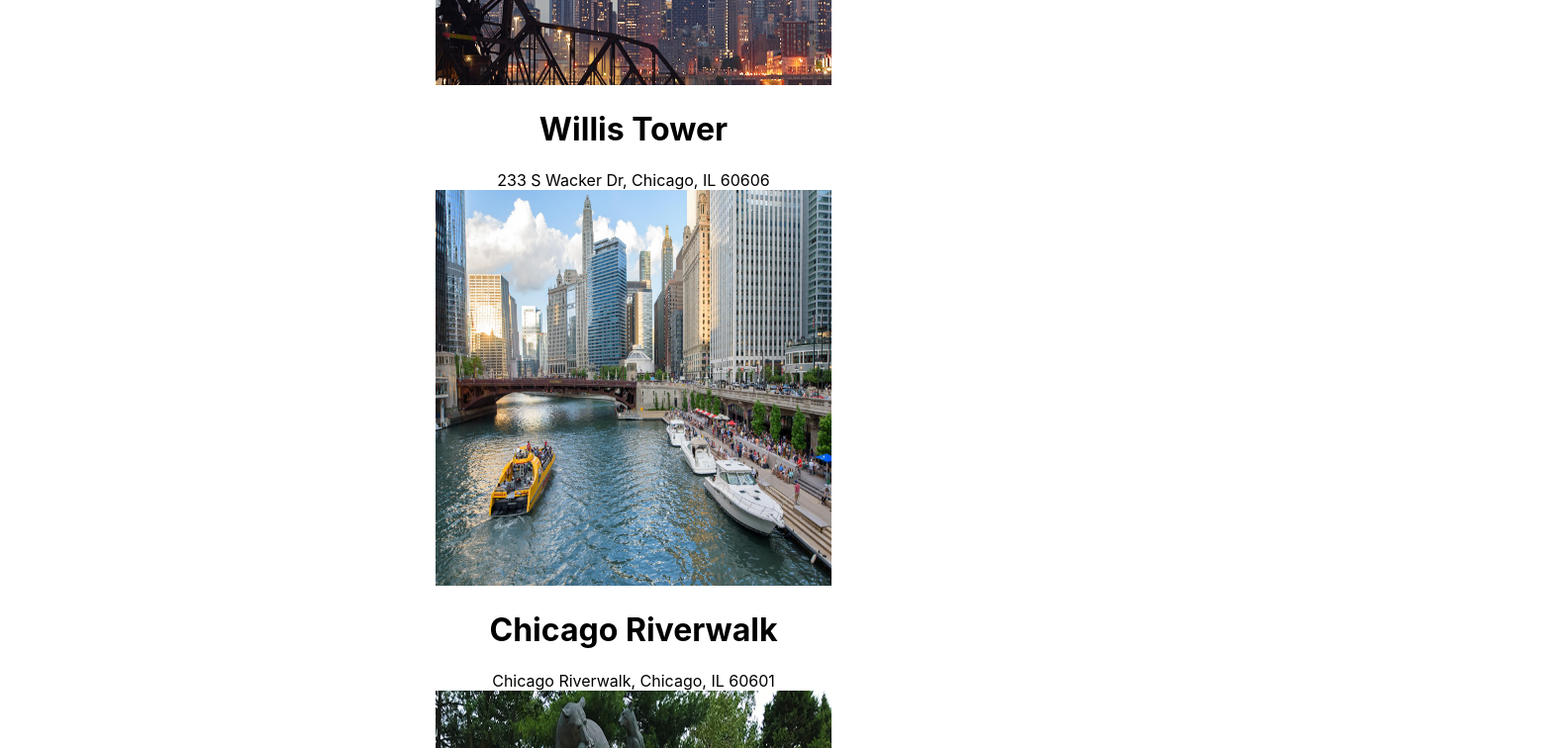
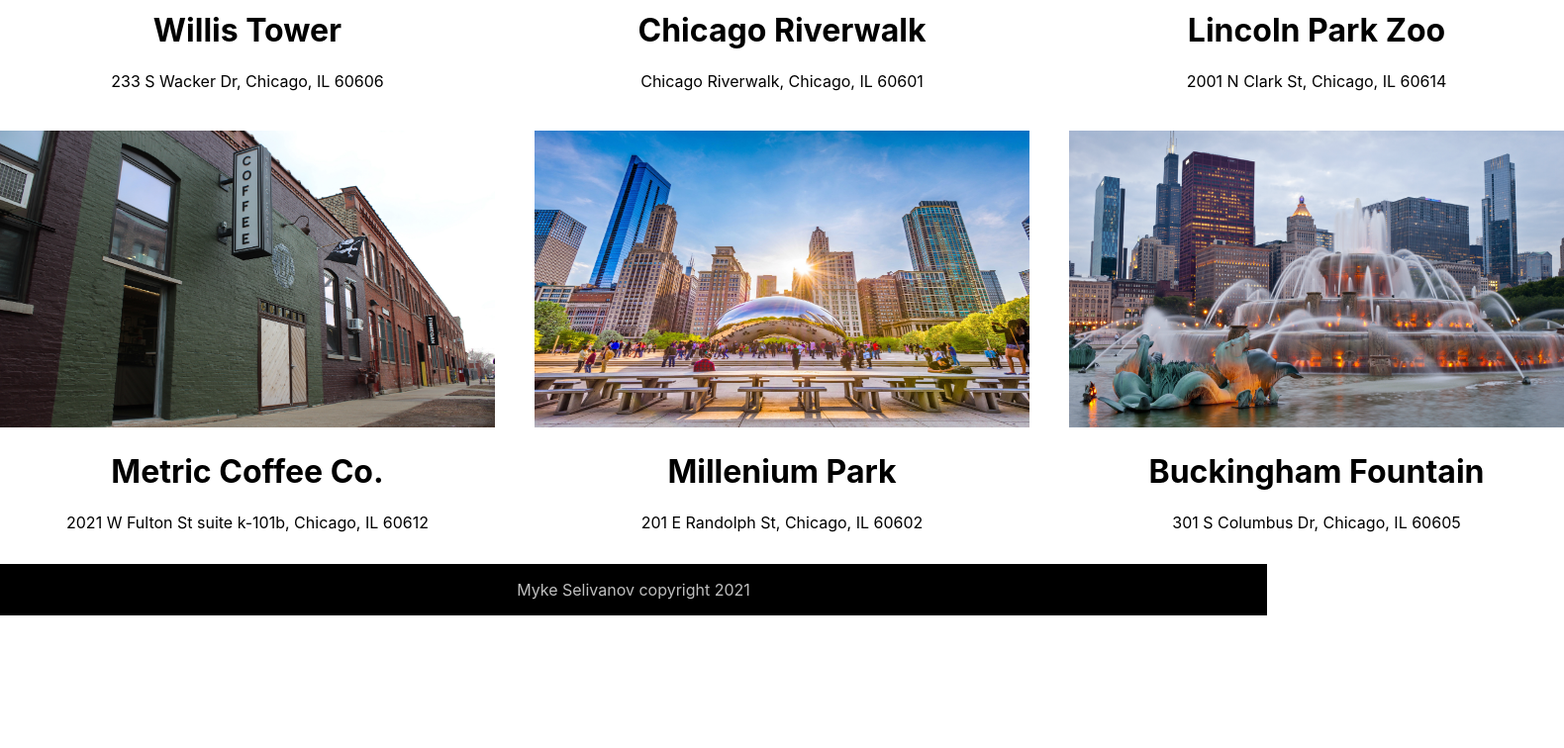
Before and after one commit to MykeSelivanov/chicagotour, a React (Create React App) app in the folder chicagotour/: page /#/ in a window 1280 px wide. Shown: the part 480-1236 px from the top of the page at 99% size, 1580 px wide, since content can reach past the window. After the commit the page ends 1102 px from the top, so only its background shows below. Built offline with nearby package versions, Linux system fonts and the light colour scheme.

Commit message:
dynamic content and footer

```diff
--- a/chicagotour/src/App.js
+++ b/chicagotour/src/App.js
@@ -1,14 +1,14 @@
 import './App.css';
-import logo from './logo.svg';
 import Title from './Title';
 import PLACESList from './PLACESList';
+import Footer from './Footer';
 
 function App() {
   return (
     <div className="App">
-     <Title />
-     <PLACESList />
-     {/* <img src={logo}/> */}
+      <Title />
+      <PLACESList />
+      <Footer />
     </div>
   );
 }
--- /dev/null
+++ b/chicagotour/src/Footer.css
@@ -0,0 +1,13 @@
+/* src/Footer.css */
+.Footer {
+    box-sizing: border-box;
+    width: 100%;
+    padding: 1em;
+    margin-top: 2em;
+    background-color: rgb(0, 0, 0);
+    color: #fff;
+}
+
+.Footer-Subtitle {
+    color: rgba(255, 255, 255, 0.75);
+}
--- /dev/null
+++ b/chicagotour/src/Footer.js
@@ -0,0 +1,12 @@
+import React from 'react';
+import './Footer.css';
+
+export default function Footer() {
+    const year = new Date().getFullYear().toString();
+
+    return (
+        <div className="Footer">
+            <div className="Footer-Subtitle">Myke Selivanov copyright {year}</div>
+        </div>
+    )
+}
--- /dev/null
+++ b/chicagotour/src/PLACESList.css
@@ -0,0 +1,6 @@
+.PLACESList {
+    margin: auto;
+  display: grid;
+  grid-template-columns: 1fr 1fr 1fr;
+  grid-gap: 40px;
+}
--- a/chicagotour/src/PLACESList.js
+++ b/chicagotour/src/PLACESList.js
@@ -1,9 +1,10 @@
 import React from 'react';
 import PLACESSpace from './PLACESSpace';
+import './PLACESList.css';
 
 function PLACESList() {
     return (
-        <div>
+        <div className="PLACESList">
             <PLACESSpace
                 name="Willis Tower"
                 address="233 S Wacker Dr, Chicago, IL 60606"
--- /dev/null
+++ b/chicagotour/src/PLACESSpace.css
@@ -0,0 +1,9 @@
+.PLACESSpace {
+    width: 100%;
+    text-align: center;
+}
+
+.PLACESSpace > img {
+    width: 500px;
+    height: 300px
+}
--- a/chicagotour/src/PLACESSpace.js
+++ b/chicagotour/src/PLACESSpace.js
@@ -1,10 +1,10 @@
-import logo from './logo.svg';
+import './PLACESSpace.css';
 
 function PLACESSpace(props) {
     const { name, image, address } = props;
     return (
-        <div>
-            <img src={`${process.env.PUBLIC_URL}/images/${image}`} width="400" height="400" alt="Hello" />
+        <div className="PLACESSpace">
+            <img src={`${process.env.PUBLIC_URL}/images/${image}`} alt="Hello" />
             <h1>{name}</h1>
             <div>{address}</div>
         </div>
```
